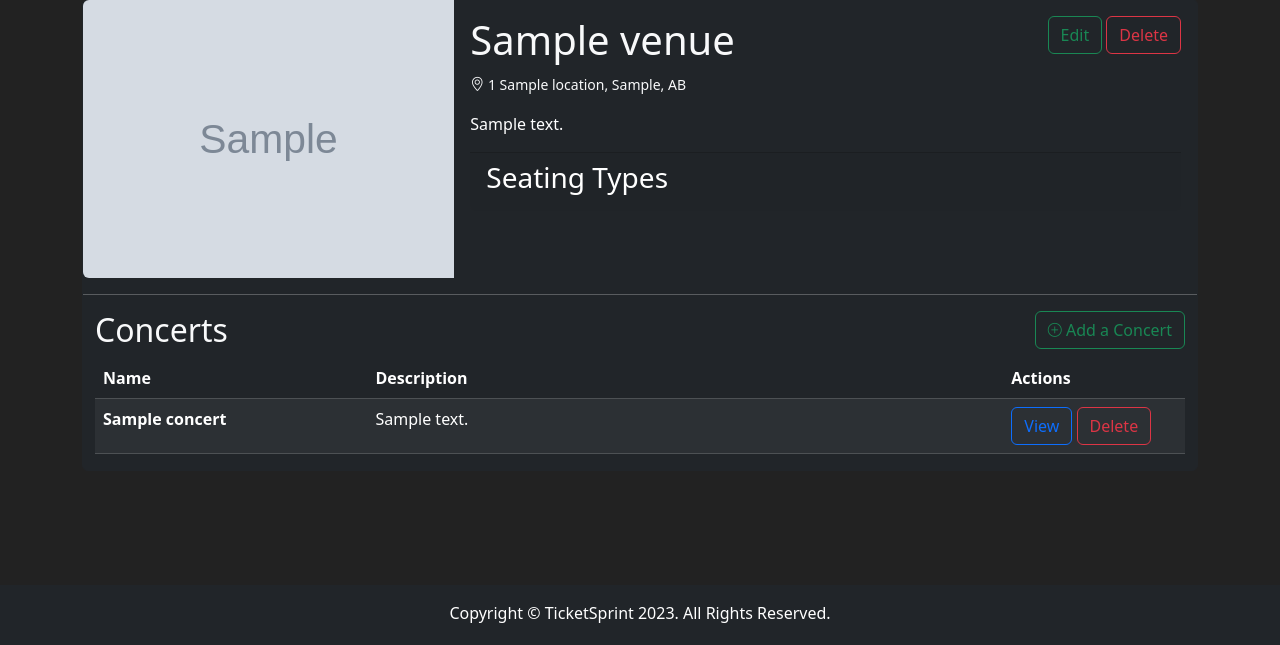
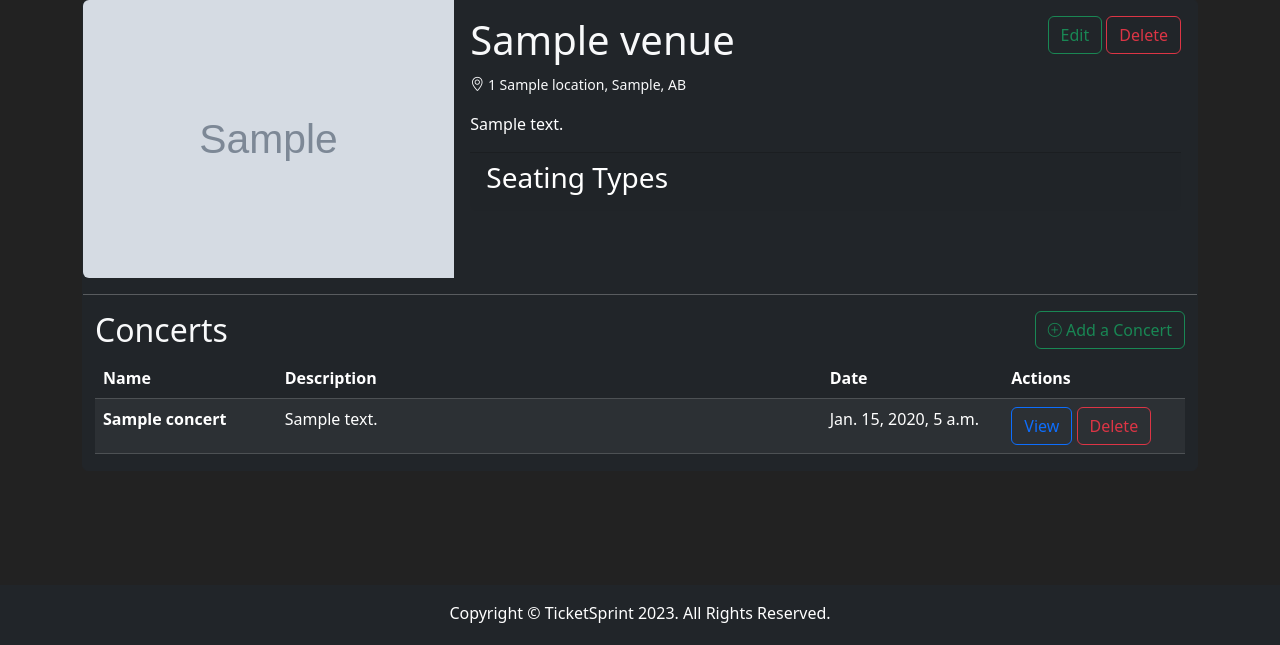
Before and after one commit to tanvirsingh1/TickerMaster, a Django app: template templates/venue_management/manage_venue.html in a window 1280 px wide. Shown: the part 155-800 px from the top of the page. Run offline with Django 4.2, Linux system fonts and the light colour scheme; tables that the repository leaves empty hold one stand-in row (values such as "Sample post"); the template is opened without the code that fills it: values that come from a table or form of the project are taken from there, most other values are stand-ins (such as "Sample title", 1, 10 or a date in 2020); grey boxes marked "Sample" are stand-in pictures; parts of the project's set-up code (start-up, migrations or seed data) failed here and were passed over; some libraries are stand-ins or nearby versions.

Commit message:
Add date to venue concert list.

```diff
--- a/templates/venue_management/manage_venue.html
+++ b/templates/venue_management/manage_venue.html
@@ -58,15 +58,16 @@
             <thead>
             <tr>
               <th scope="col" class="col-2">Name</th>
-              <th scope="col" class="col-7">Description</th>
-              <th scope="col" class="col-2">Actions</th>
+              <th scope="col" class="col-6">Description</th>
+              <th scope="col" class="col-2">Date</th>
+              <th scope="col" class="col-3">Actions</th>
             </tr>
             </thead>
             <tbody>
             {% for concert in venue.concerts.all %}
               <tr>
-                <th class="col-3" id="{{ concert.id }}">{{ concert.name }}</th>
-                <td class="col-5">
+                <th class="col-2" id="{{ concert.id }}">{{ concert.name }}</th>
+                <td class="col-6">
                   {% if concert.description == None %}
                     <em class="grey">No Description</em>
                   {% else %}
@@ -74,6 +75,9 @@
                   {% endif %}
                 </td>
                 <td class="col-2">
+                  {{ concert.concert_date }}
+                </td>
+                <td class="col-3">
                   {# Action Buttons #}
                   <a type="button" href="{% url 'venue_management:manage_concert' concert.id %}" class="btn btn-outline-primary">View</a>
                   <a type="button" href="{% url 'venue_management:delete_concert' concert.id %}" class="btn btn-outline-danger">Delete</a>
```
